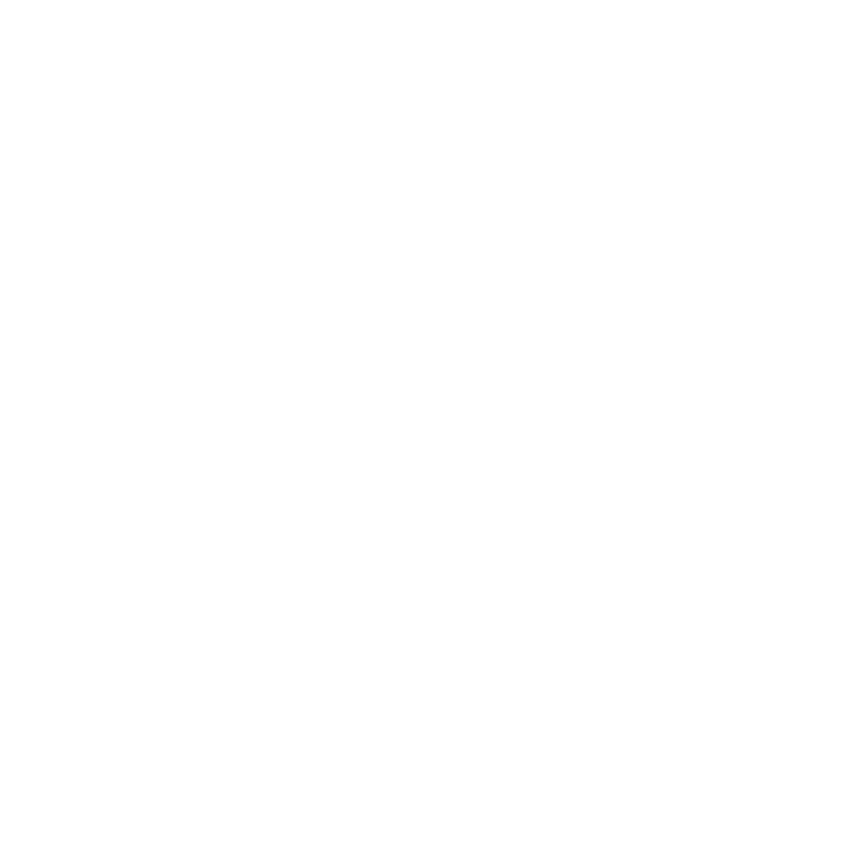
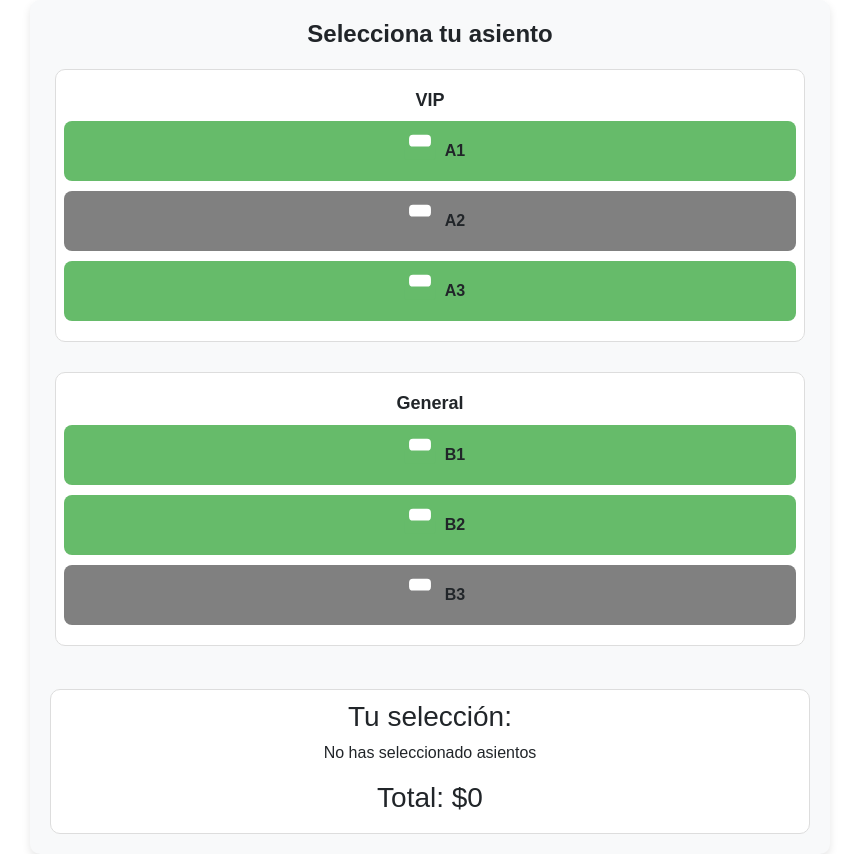
Before and after one commit to Marco-Sanint/ProyectoSoftware2ConciertosYa, a React (Vite) app in the folder Frontend-conciertoYa/: page /SeatMap in a window 1280 px wide. Before the commit this address had no page. Shown: the whole page, without its empty margins (215-1074 px from the left). Before the commit the page ends 800 px from the top, so only its background shows below. Built offline with nearby package versions, Linux system fonts and the light colour scheme.

Commit message:
arreglando

```diff
--- a/Frontend-conciertoYa/src/App.jsx
+++ b/Frontend-conciertoYa/src/App.jsx
@@ -4,6 +4,8 @@ import { BrowserRouter as Router, Route, Routes, Navigate } from "react-router-d
 import Login from "./components/Login";
 import Home from "./components/Home";
 import SeatSelection from "./components/SeatSelection";
+import Checkout from "./components/Checkout/Checkout";
+import SeatMap from "./components/SeatMap";
 
 function App() {
   const [isAuthenticated, setIsAuthenticated] = useState(false);
@@ -21,6 +23,10 @@ function App() {
         />
         <Route path="Seats" element={<SeatSelection />}
         />
+        <Route path="SeatMap" element={<SeatMap/>}
+        />
+        <Route path="checkout" element={<Checkout />}
+        />
       </Routes>
     </Router>
   );
--- /dev/null
+++ b/Frontend-conciertoYa/src/components/Checkout/Checkout.css
@@ -0,0 +1,87 @@
+/* Reset de estilos para una mejor apariencia */
+body {
+background-color: #f4f4f4;
+font-family: 'Arial', sans-serif;
+margin: 0;
+padding: 0;
+}
+
+/* Barra de navegación */
+.appBar {
+position: fixed;
+width: 100%;
+background-color: #3f51b5;
+color: white;
+box-shadow: 0px 4px 6px rgba(0, 0, 0, 0.1);
+}
+
+/* Contenedor principal */
+.layout {
+width: auto;
+margin-top: 100px;
+padding: 20px;
+display: flex;
+justify-content: center;
+}
+
+/* Estilos para el contenedor de pasos */
+.paper {
+padding: 30px;
+max-width: 600px;
+background-color: white;
+border-radius: 12px;
+box-shadow: 0px 6px 12px rgba(0, 0, 0, 0.1);
+}
+
+/* Título del checkout */
+.checkoutTitle {
+font-weight: bold;
+margin-bottom: 20px;
+color: #3f51b5;
+}
+
+/* Estilos del Stepper */
+.stepper {
+padding: 20px 0;
+margin-bottom: 20px;
+}
+
+/* Contenedor de botones */
+.buttonContainer {
+display: flex;
+justify-content: space-between;
+margin-top: 20px;
+}
+
+/* Botón "Atrás" */
+.backButton {
+background-color: #bdbdbd;
+color: white;
+padding: 10px 20px;
+border-radius: 5px;
+transition: all 0.3s ease;
+}
+
+.backButton:hover {
+background-color: #9e9e9e;
+}
+
+/* Botón "Siguiente" o "Realizar Pedido" */
+.nextButton {
+background-color: #3f51b5;
+color: white;
+padding: 10px 20px;
+border-radius: 5px;
+transition: all 0.3s ease;
+}
+
+.nextButton:hover {
+background-color: #303f9f;
+}
+
+/* Estilo de texto para mensaje final */
+.typographyFinal {
+font-weight: bold;
+font-size: 1.5rem;
+color: #4caf50;
+}
--- /dev/null
+++ b/Frontend-conciertoYa/src/components/Checkout/Checkout.jsx
@@ -0,0 +1,83 @@
+import React, { useState } from "react";
+import {CssBaseline,AppBar,Toolbar,Paper,Stepper,Step,StepLabel,Button,Typography,
+} from "@material-ui/core";
+import AddressForm from "./AddressForm";
+import PaymentForm from "./PaymentForm";
+import Review from "./Review";
+import "./Checkout.css";
+const steps = ["Dirección de Envío", "Detalles de Pago", "Revisar Pedido"];
+
+function getStepContent(step) {
+switch (step) {
+case 0:
+    return <AddressForm />;
+case 1:
+    return <PaymentForm />;
+case 2:
+    return <Review />;
+default:
+    throw new Error("Paso desconocido");
+}
+}
+
+export default function Checkout() {
+    const [activeStep, setActiveStep] = useState(0);
+
+const handleNext = () => {
+setActiveStep(activeStep + 1);
+};
+
+const handleBack = () => {
+setActiveStep(activeStep - 1);
+};
+
+return (
+<React.Fragment>
+    <CssBaseline />
+    <AppBar position="absolute" color="default">
+    <Toolbar>
+        <Typography variant="h6" color="inherit" noWrap>
+        Pasarela de Pago
+        </Typography>
+    </Toolbar>
+    </AppBar>
+    <main>
+    <Paper>
+        <Typography component="h1" variant="h4" align="center">
+        Checkout
+        </Typography>
+        <Stepper activeStep={activeStep}>
+        {steps.map((label) => (
+            <Step key={label}>
+            <StepLabel>{label}</StepLabel>
+            </Step>
+        ))}
+        </Stepper>
+        <React.Fragment>
+        {activeStep === steps.length ? (
+            <Typography variant="h5" align="center">
+            Gracias por tu pedido.
+            </Typography>
+        ) : (
+            <React.Fragment>
+            {getStepContent(activeStep)}
+            <div>
+                {activeStep !== 0 && (
+                <Button onClick={handleBack}>Atrás</Button>
+                )}
+                <Button
+                variant="contained"
+                color="primary"
+                onClick={handleNext}
+                >
+                {activeStep === steps.length - 1 ? "Realizar Pedido" : "Siguiente"}
+                </Button>
+            </div>
+            </React.Fragment>
+        )}
+        </React.Fragment>
+    </Paper>
+    </main>
+    </React.Fragment>
+);
+}
--- /dev/null
+++ b/Frontend-conciertoYa/src/components/SeatMap.css
@@ -0,0 +1,114 @@
+/* Contenedor general */
+.seat-map {
+font-family: Arial, sans-serif;
+text-align: center;
+padding: 20px;
+background-color: #f8f9fa;
+max-width: 800px;
+margin: 0 auto;
+border-radius: 10px;
+box-shadow: 0 4px 8px rgba(0, 0, 0, 0.1);
+}
+
+/* Título */
+.title {
+font-size: 24px;
+font-weight: bold;
+margin-bottom: 20px;
+}
+
+/* Leyenda */
+.legend {
+display: flex;
+justify-content: center;
+gap: 15px;
+margin-bottom: 20px;
+}
+
+.legend-item {
+display: inline-block;
+padding: 5px 15px;
+border-radius: 5px;
+font-size: 14px;
+}
+
+.legend-item.available {
+background-color: #66bb6a;
+color: white;
+}
+
+.legend-item.selected {
+background-color: #42a5f5;
+color: white;
+}
+
+.legend-item.occupied {
+background-color: gray;
+color: white;
+}
+
+/* Contenedor de asientos */
+.seat-container {
+display: flex;
+flex-direction: column;
+gap: 30px;
+}
+
+/* Zona de asientos */
+.zone {
+background-color: white;
+padding: 20px;
+border-radius: 10px;
+border: 1px solid #ddd;
+}
+
+.zone-title {
+font-size: 18px;
+font-weight: bold;
+margin-bottom: 10px;
+}
+
+/* Fila de asientos */
+.row {
+display: flex;
+justify-content: center;
+gap: 10px;
+}
+
+/* Estilos para los asientos */
+.seat {
+width: 60px;
+height: 60px;
+line-height: 60px;
+text-align: center;
+border-radius: 8px;
+font-size: 16px;
+font-weight: bold;
+background-color: #66bb6a;
+cursor: pointer;
+transition: transform 0.3s ease, background-color 0.3s ease;
+}
+
+.seat.selected {
+background-color: #42a5f5;
+color: white;
+}
+
+.seat.occupied {
+background-color: gray;
+cursor: not-allowed;
+}
+
+/* Hover */
+.seat:hover {
+transform: scale(1.1);
+}
+
+/* Selección */
+.selection {
+margin-top: 20px;
+padding: 10px;
+background-color: white;
+border-radius: 10px;
+border: 1px solid #ddd;
+}
--- a/Frontend-conciertoYa/src/components/SeatMap.jsx
+++ b/Frontend-conciertoYa/src/components/SeatMap.jsx
@@ -1,82 +1,109 @@
 import React, { useState } from "react";
-import Draggable from "react-draggable";
-import "./SeatSelection.css"; // Archivo CSS
+import "./SeatMap.css";
 
-const SeatSelection = () => {
-const [seats, setSeats] = useState([
-{ id: 1, name: "VIP 1", price: 100, selected: false, position: { top: "30%", left: "40%" } },
-{ id: 2, name: "VIP 2", price: 100, selected: false, position: { top: "35%", left: "50%" } },
-{ id: 3, name: "General 1", price: 50, selected: false, position: { top: "50%", left: "20%" } },
-]);
+const seatData = [
+  { id: "A1", zone: "VIP", price: 300, isOccupied: false },
+  { id: "A2", zone: "VIP", price: 300, isOccupied: true },
+  { id: "A3", zone: "VIP", price: 300, isOccupied: false },
+  { id: "B1", zone: "General", price: 150, isOccupied: false },
+  { id: "B2", zone: "General", price: 150, isOccupied: false },
+  { id: "B3", zone: "General", price: 150, isOccupied: true },
+  { id: "C1", zone: "Economy", price: 100, isOccupied: false },
+  { id: "C2", zone: "Economy", price: 100, isOccupied: false },
+  { id: "C3", zone: "Economy", price: 100, isOccupied: false },
+];
 
-const [cart, setCart] = useState([]);
+const SeatMap = () => {
+  const [selectedSeats, setSelectedSeats] = useState([]);
 
-const handleDrop = (seatId) => {
-const seat = seats.find((s) => s.id === seatId);
-if (seat && !seat.selected) {
-    setSeats((prev) => prev.map((s) => (s.id === seatId ? { ...s, selected: true } : s)));
-    setCart((prev) => [...prev, seat]);
+  const handleSeatClick = (seat) => {
+    if (selectedSeats.includes(seat)) {
+      setSelectedSeats(selectedSeats.filter((s) => s !== seat));
+    } else {
+      setSelectedSeats([...selectedSeats, seat]);
     }
   };
 
-const calculateTotal = () => {
-return cart.reduce((sum, seat) => sum + seat.price, 0);
-};
+  const totalPrice = selectedSeats.reduce((total, seatId) => {
+    const seat = seatData.find((s) => s.id === seatId);
+    return total + (seat ? seat.price : 0);
+  }, 0);
 
   return (
-<div className="page-container">
-    {/* Detalles del evento */}
-    <section className="event-details">
-    <img src="/imagenes/event-image.jpg" alt="Evento" className="event-image" />
-    <div className="event-info">
-        <h1>Concierto de XYZ</h1>
-        <p>Fecha: 25 de diciembre de 2024</p>
-        <p>Ubicación: Gran Arena</p>
+    <div className="seat-map">
+      <h2 className="title">Selecciona tu asiento</h2>
+
+      <div className="seat-container">
+        {["VIP", "General", "Economy"].map((zone) => (
+          <div key={zone} className="zone">
+            <h3 className="zone-title">{zone}</h3>
+            <div className="row">
+              {seatData
+                .filter((seat) => seat.zone === zone)
+                .map((seat) => (
+                  <div
+                    key={seat.id}
+                    className={`seat ${seat.isOccupied ? "occupied" : ""} ${
+                      selectedSeats.includes(seat.id) ? "selected" : ""
+                    }`}
+                    onClick={() => !seat.isOccupied && handleSeatClick(seat.id)}
+                  >
+                    <svg
+                      width="50"
+                      height="50"
+                      viewBox="0 0 64 64"
+                      xmlns="http://www.w3.org/2000/svg"
+                    >
+                      <rect
+                        x="12"
+                        y="22"
+                        width="40"
+                        height="20"
+                        rx="5"
+                        ry="5"
+                        fill={
+                          seat.isOccupied
+                            ? "gray"
+                            : selectedSeats.includes(seat.id)
+                            ? "#42a5f5"
+                            : "#66bb6a"
+                        }
+                      />
+                      <rect
+                        x="18"
+                        y="10"
+                        width="28"
+                        height="15"
+                        rx="5"
+                        ry="5"
+                        fill="white"
+                      />
+                    </svg>
+                    <span className="seat-label">{seat.id}</span>
                   </div>
-    </section>
-
-    {/* Selección de asientos */}
-    <section className="seat-selection">
-    <h2>Selección de Asientos</h2>
-    <div className="seat-map-container">
-        <img src="/imagenes/seating-circular.jpg" alt="Mapa de asientos" className="seat-map" />
-
-        {/* Asientos */}
-        {seats
-        .filter((seat) => !seat.selected)
-        .map((seat) => (
-            <Draggable key={seat.id} onStop={() => handleDrop(seat.id)}>
-            <div
-                className="seat-location"
-                style={{ top: seat.position.top, left: seat.position.left }}
-            >
-                {seat.name} <br /> ${seat.price}
-            </div>
-            </Draggable>
                 ))}
             </div>
-    </section>
-
-    {/* Resumen del pedido */}
-    <section className="cart-summary">
-    <h2>Resumen del Pedido</h2>
-    <div className="cart">
-        {cart.length > 0 ? (
-        <>
-            {cart.map((item) => (
-            <div key={item.id} className="cart-item">
-                {item.name} - ${item.price}
           </div>
         ))}
-            <p className="total">Total: ${calculateTotal()}</p>
-        </>
+      </div>
+
+      <div className="selection">
+        <h3>Tu selección:</h3>
+        {selectedSeats.length > 0 ? (
+          <ul>
+            {selectedSeats.map((seat) => (
+              <li key={seat}>
+                {seat} - ${seatData.find((s) => s.id === seat)?.price}
+              </li>
+            ))}
+          </ul>
         ) : (
-        <p>No hay asientos seleccionados</p>
+          <p>No has seleccionado asientos</p>
         )}
+        <h3>Total: ${totalPrice}</h3>
       </div>
-    </section>
     </div>
   );
 };
 
-export default SeatSelection;
+export default SeatMap;
```
Also changed, not shown: Frontend-conciertoYa/src/components/Checkout/AddressForm.jsx (added, +29 -0 lines), Frontend-conciertoYa/src/components/Checkout/PaymentForm.jsx (added, +20 -0 lines), Frontend-conciertoYa/src/components/Checkout/Review.jsx (added, +23 -0 lines). Lines whose indentation alone changed are shown as unchanged.
